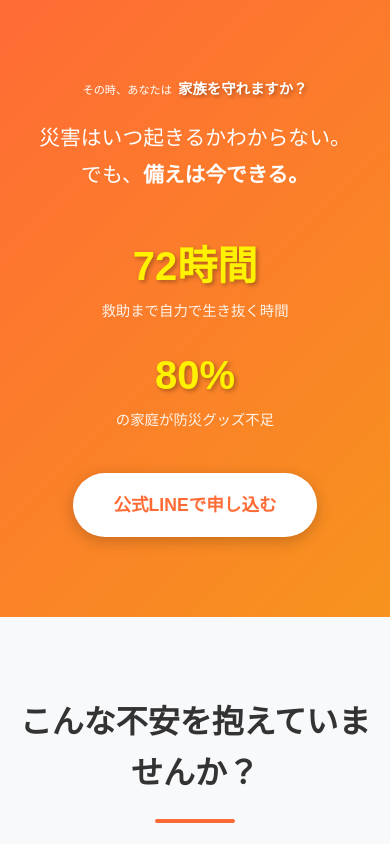
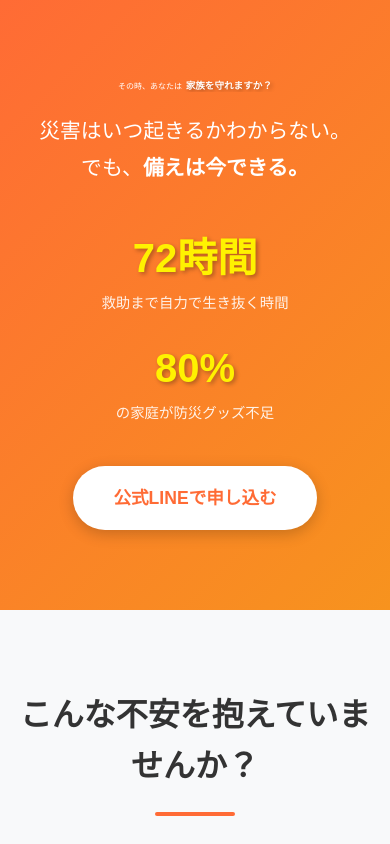
Before and after one commit to K-hironori/workman_1, a plain HTML site: page index.html in a window 390 px wide. Shown: the top 844 px of the page. Drawn offline with Linux system fonts and the light colour scheme.

Commit message:
Further reduce mobile title font size to 0.6rem for single line display

```diff
--- a/style.css
+++ b/style.css
@@ -586,21 +586,21 @@ body {
     }
 
     .hero-title {
-        font-size: 0.9rem;
-        line-height: 1.3;
+        font-size: 0.6rem;
+        line-height: 1.2;
         white-space: nowrap;
         overflow: hidden;
         text-overflow: ellipsis;
     }
 
     .hero-subtitle {
-        font-size: 0.7rem;
+        font-size: 0.5rem;
         display: inline;
-        margin-right: 2px;
+        margin-right: 1px;
     }
 
     .hero-main {
-        font-size: 0.9rem;
+        font-size: 0.6rem;
         display: inline;
     }
 
```
